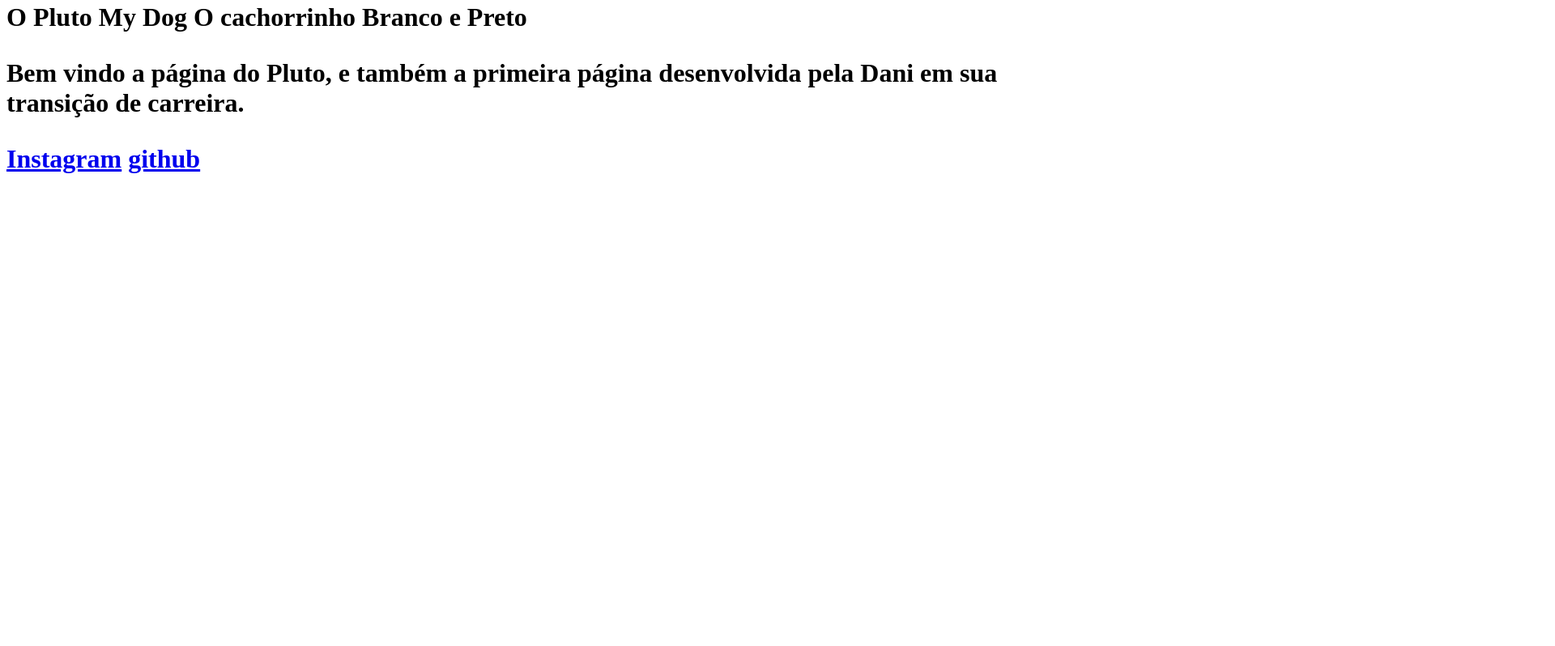
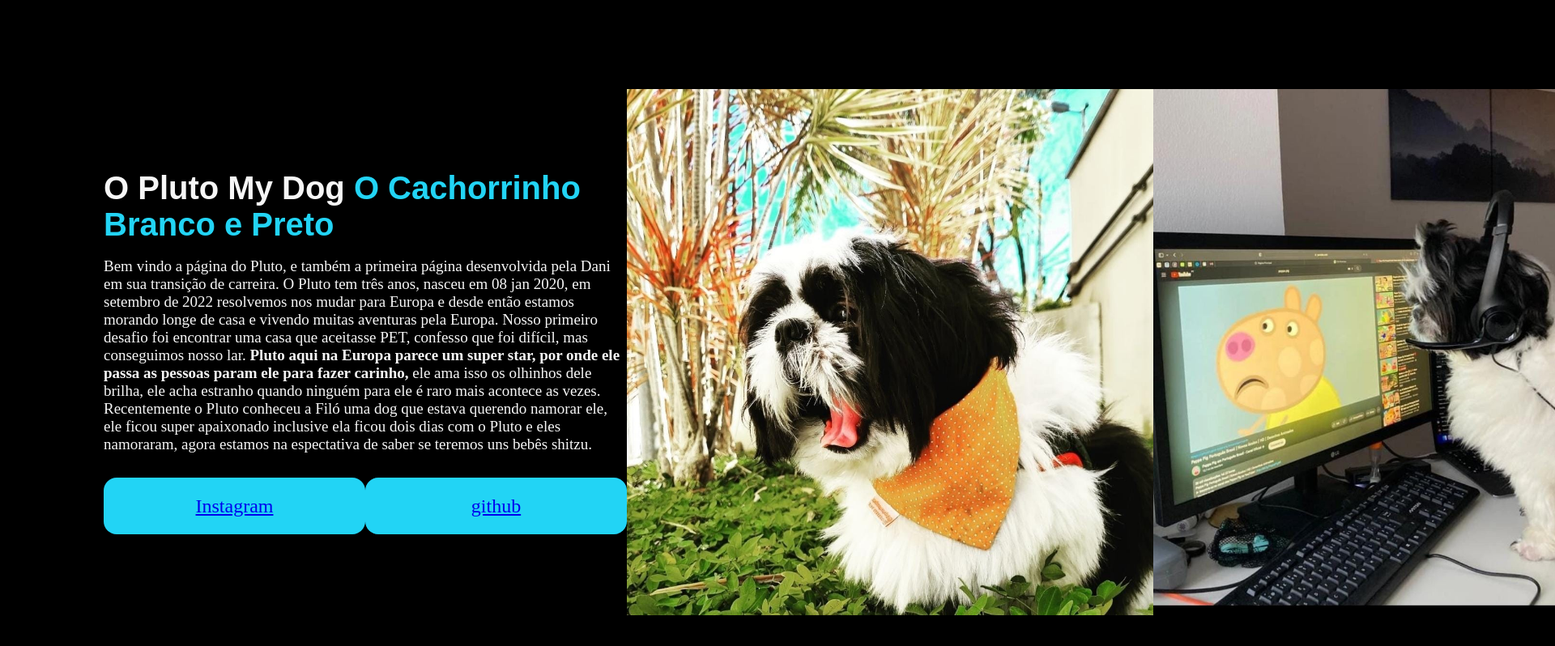
Before and after one commit to DanielaKeyti/blogdopluto, a plain HTML site: page index.html in a window 1280 px wide. Shown: the part 18-816 px from the top of the page at 81% size, 1920 px wide, since content can reach past the window. Drawn offline with Linux system fonts and the light colour scheme.

Commit message:
atualização pg inicial

```diff
--- a/index.html
+++ b/index.html
@@ -5,17 +5,34 @@
     <meta http-equiv="X-UA-Compatible" content="IE=edge">
     <meta name="viewport" content="width=device-width, initial-scale=1.0">
     <title>Pluto</title>
+    <link rel="stylesheet" href="style.css">
 </head>
 <body>
     <header></header>
-    <main>
-        <h1>O Pluto My Dog <strong> O cachorrinho Branco e Preto<strong</h1>
-            <p> Bem vindo a página do Pluto, e também a primeira página desenvolvida pela Dani em sua transição de carreira.</p>
-            <a href="https://instagram.com/daniela_keyti2022">Instagram</a>
-            <a href="https://github.com/danielaKeyti"> github</a>
+    <main class="apresentacao">
+        <section class="apresentacao__conteudo">
+            <h1 class="apresentacao__conteudo__titulo"> O Pluto My Dog
+                <strong class="titulo-destaque"> O Cachorrinho Branco e Preto</strong>
+            </h1>
+            <br>
+            <p class="apresentacao__conteudo__texto"> Bem vindo a página do Pluto, e também a primeira página desenvolvida pela Dani em sua transição de carreira. O Pluto tem três anos, nasceu em 08 jan 2020, em setembro de 2022 resolvemos nos mudar para Europa e desde então estamos morando longe de casa e vivendo muitas aventuras pela Europa.
+                    Nosso primeiro desafio foi encontrar uma casa que aceitasse PET, confesso que foi difícil, mas conseguimos nosso lar.
+                    <strong>Pluto aqui na Europa parece um super star, por onde ele passa as pessoas param ele para fazer carinho, </strong> ele ama isso os olhinhos dele brilha, ele acha estranho quando ninguém para ele é raro mais acontece as vezes.
+                    Recentemente o Pluto conheceu a Filó uma dog que estava querendo namorar ele, ele ficou super apaixonado inclusive ela ficou dois dias com o Pluto e eles namoraram, agora estamos na espectativa de saber se teremos uns bebês shitzu.
 
+                </p>
+                <div class= "apresentacao__links">
+                    <a class="apresentacao__links__link" href="https://instagram.com/daniela_keyti2022">Instagram</a>
+                    <a class="apresentacao__links__link" href="https://github.com/danielaKeyti"> github</a>
+            </div>
+        </section>
+            <img src="img\plut.jpeg" alt="Pluto" class="mainimag">
+            <img src="img\jpng.jpeg" alt="Pluto"class="mainimag">
     </main>
-    <footer></footer>
+    <footer>
+
+
+    </footer>
 
 </body>
 </html>
--- /dev/null
+++ b/style.css
@@ -0,0 +1,83 @@
+* {
+    margin: 0;
+    padding: 0;
+}
+
+body {
+    height: 100vh;
+    box-sizing: border-box;
+    background-color:black;
+    color:#F6F6F6;
+}
+.titulo-destaque {
+    color: #22D4F5;
+
+}
+
+.redes-sociais a {
+    display: inline-block;
+    margin-right: 10px;
+    padding: 10px;
+    color: #fff;
+    background-color: #333;
+    border-radius: 5px;
+  }
+
+  .botao-facebook {
+    background-color: #3b5998;
+  }
+
+  .botao-instagram {
+    background-color: #e4405f;
+  }
+
+  .botao-linkedin {
+    background-color: #0077b5;
+  }
+
+  .botao-twitter {
+    background-color: #55acee;
+  }
+
+
+.apresentacao {
+   margin: 10%;
+    display: flex;
+   align-items: center;
+   justify-content: space-between;
+
+}
+.apresentacao__conteudo  {
+    width: 815px;
+}
+
+.apresentacao__conteudo__titulo  {
+    font-size: 40px;
+    font-family: 'krona One', sans-serif;
+}
+
+.apresentacao__conteudo__texto {
+    font-size: 19px;
+
+ }
+.apresentacao__links {
+    display: flex;
+    justify-content: space-between;
+
+ }
+ .apresentacao__links__link {
+    background-color: #22D4F5;
+    width: 280px;
+    text-align: center;
+    border-radius: 16px;
+    font-size: 24px;
+    padding: 21.5px;
+    margin-top: 30px;
+
+
+ }
+ .mainimag {
+    width: 650px;
+    height:650px;
+    border-image: 30 round;
+  }
```
Also changed, not shown: img/jpng.jpeg (renamed from html.jpng.jpeg), img/plut.jpeg (renamed from html.jpng.jpeg1.jpeg).
